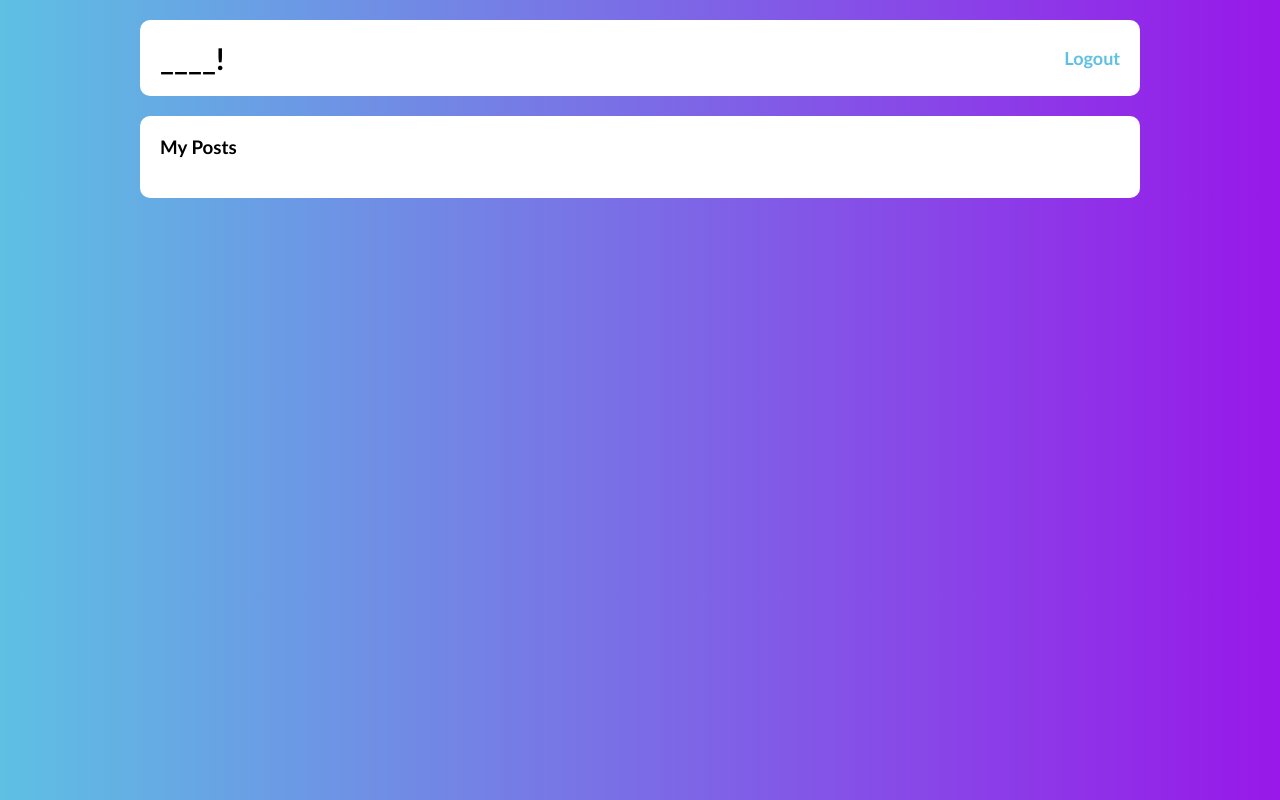
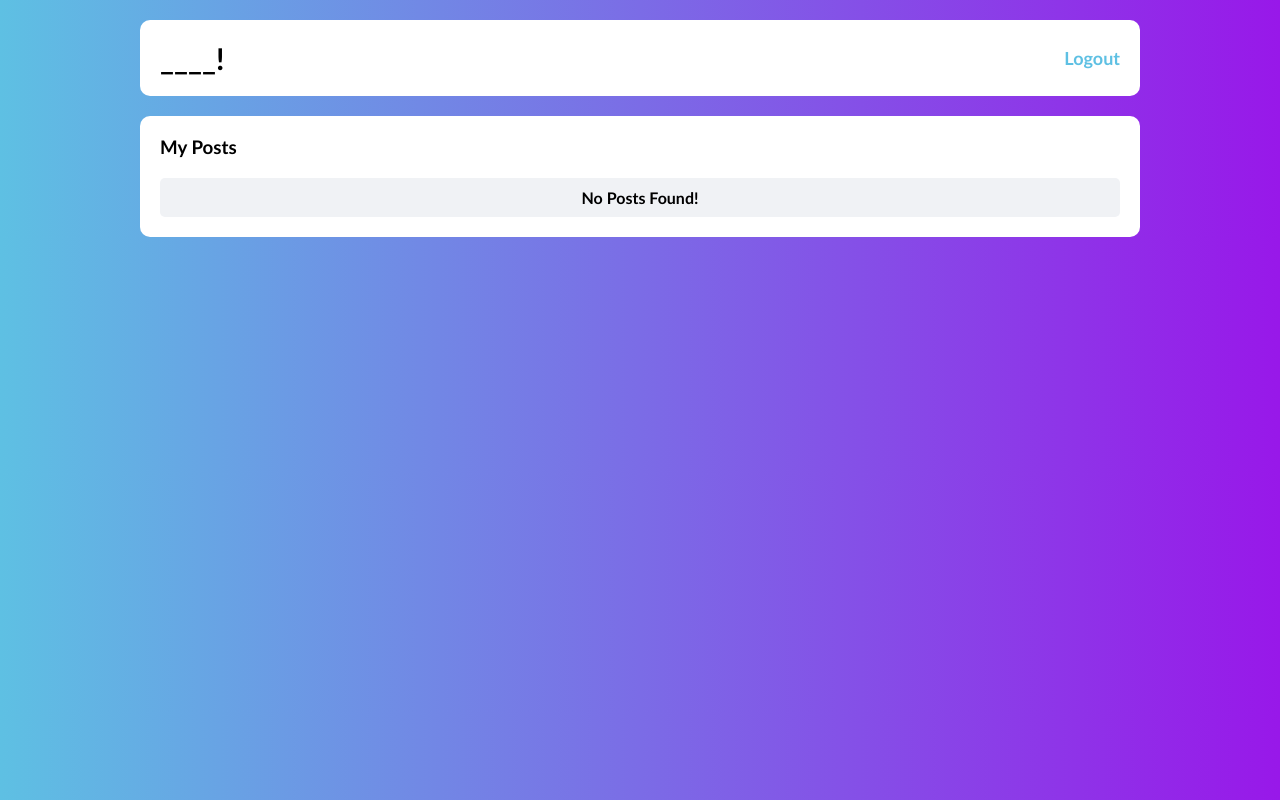
Before and after one commit to sajjadkhan60/SIgnup-and-Login-System, a React (Create React App) app: page /dashboard in a window 1280 px wide. Built offline with nearby package versions, Linux system fonts and the light colour scheme; no server answers; sample sign-in values are in the browser's storage.

Commit message:
Showing users posts in dashboard

```diff
--- /dev/null
+++ b/src/components/custom_hooks/ShowPosts.js
@@ -0,0 +1,30 @@
+import React, { useEffect, useState } from "react";
+function ShowPosts({ posts }) {
+  const [postsCheck, setPostsCheck] = useState(false);
+  useEffect(() => {
+    console.log(posts.length);
+    if (posts.length === 0) {
+      setPostsCheck(false);
+    } else {
+      setPostsCheck(true);
+    }
+  }, []);
+
+  return (
+    <div className="row">
+      {postsCheck ? (
+        <div>
+          {posts.map((ele) => {
+            return ele.post_description;
+          })}
+        </div>
+      ) : (
+        <div className="no-posts" style={{ color: "black" }}>
+          No Posts Found!
+        </div>
+      )}
+    </div>
+  );
+}
+
+export default ShowPosts;
--- a/src/pages/dashboard_page/dashboard.page.css
+++ b/src/pages/dashboard_page/dashboard.page.css
@@ -42,6 +42,7 @@ body {
   font-weight: 700;
   width: 100%;
   font-family: "Gill Sans", "Gill Sans MT", Calibri, "Trebuchet MS", sans-serif;
+  border-radius: 5px;
 }
 .container h3 {
   margin: 0px;
--- a/src/pages/dashboard_page/dashboard.page.js
+++ b/src/pages/dashboard_page/dashboard.page.js
@@ -1,9 +1,10 @@
 import React, { useEffect, useState } from "react";
 import { useNavigate } from "react-router-dom";
+import ShowPosts from "../../components/custom_hooks/ShowPosts";
 import "./dashboard.page.css";
 
 function Dashboard() {
-  const [posts, setPosts] = useState("Loading...");
+  const [posts, setPosts] = useState([]);
   const [userName, setUserName] = useState("____");
   let navigate = useNavigate();
   useEffect(() => {
@@ -21,11 +22,7 @@ function Dashboard() {
         .then((response) => response.json())
         .then((data) => {
           setUserName(data.username);
-          if (data.posts == "none") {
-            setPosts(false);
-          } else {
-            setPosts(data.posts);
-          }
+          setPosts(data.posts);
         })
         .catch((error) => {
           console.error("Error:", error);
@@ -57,11 +54,7 @@ function Dashboard() {
       </div>
       <div className="container">
         <h3>My Posts</h3>
-        {posts ? (
-          <showPosts posts={posts} />
-        ) : (
-          <div className="no-posts">No posts to show!</div>
-        )}
+        <ShowPosts posts={posts} />
       </div>
     </div>
   );
--- a/src/pages/login_page/login.page.js
+++ b/src/pages/login_page/login.page.js
@@ -3,7 +3,6 @@ import CustomInput from "../../components/custom_input/custom_input.component";
 import "./login.page.css";
 import CustomButton from "../../components/custom_button/custom_button.component";
 import { Link, useNavigate } from "react-router-dom";
-import { auth_User } from "../../assets/database/users";
 
 const initialState = {
   email: "",
```
